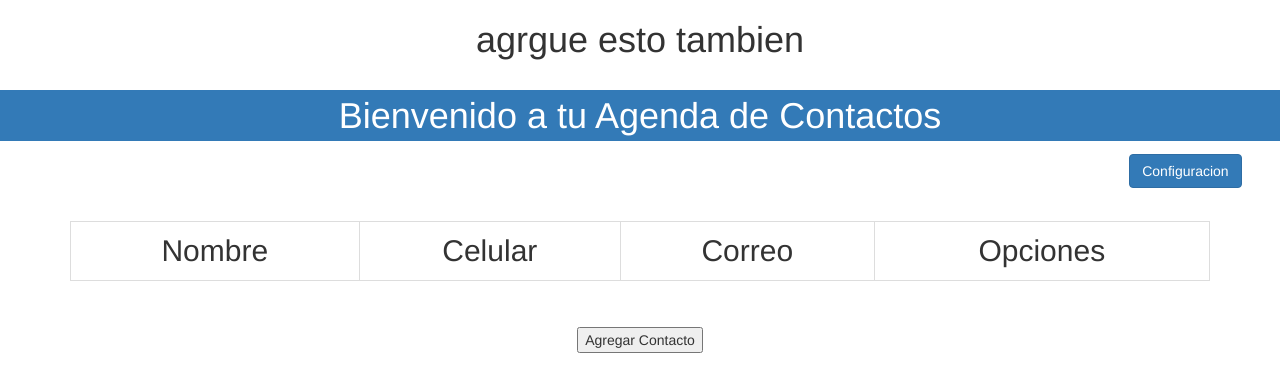
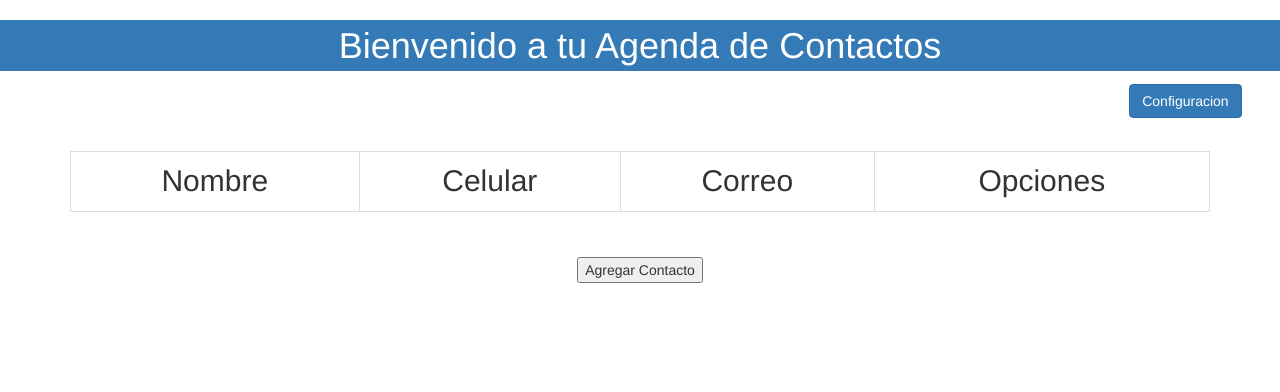
Before and after one commit to lshinigamyl/AgendaTelefonica_php, a PHP site: page / in a window 1280 px wide. Shown: the top 392 px of the page. Run offline with PHP 8.4, Linux system fonts and the light colour scheme; data that the repository does not hold is empty.

Commit message:
quitando

```diff
--- a/index.php
+++ b/index.php
@@ -20,7 +20,6 @@ include './System/Conexion.php';
         <script type="text/javascript" src="js/jquery.js"></script>
         <script type="text/javascript"  src="js/bootstrap.min.js"></script>
     </head>
-    <h1>agrgue esto tambien</h1>
     <body >
         <br/>
         <h1 class="modal-title text-center h1 btn-primary">Bienvenido a tu Agenda de Contactos</h1><div id="config"><button class=" btn btn-primary">Configuracion</button></div>
```
